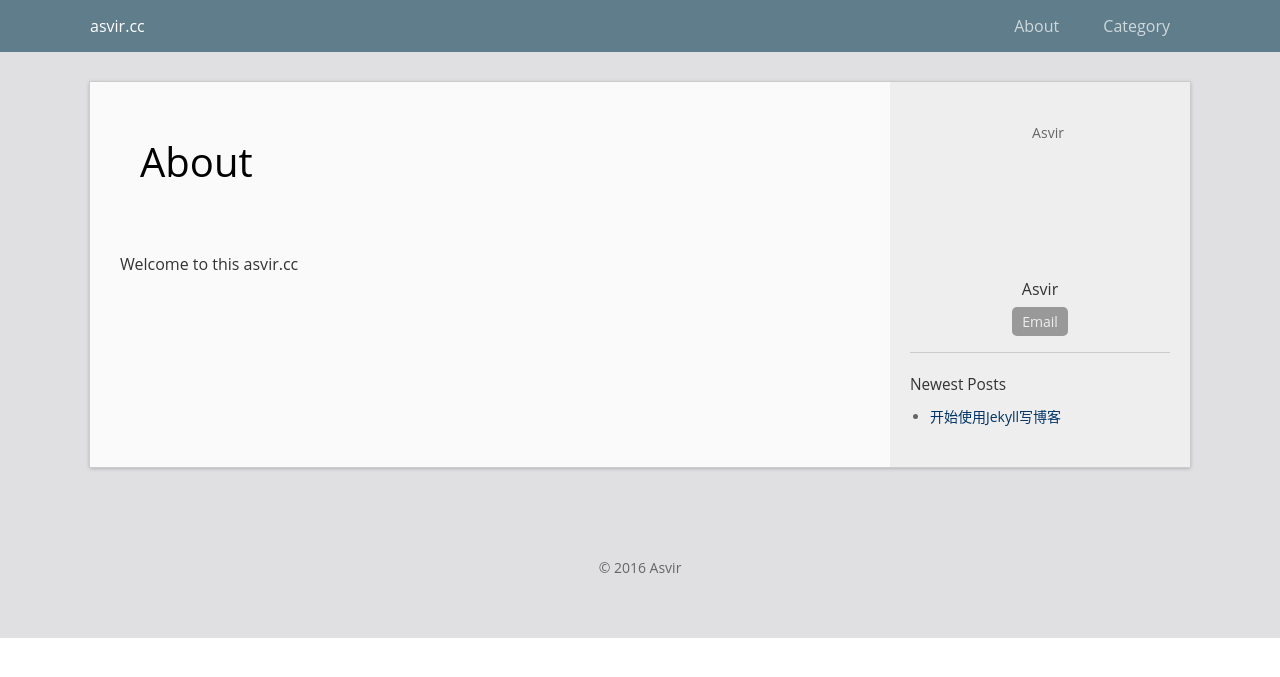
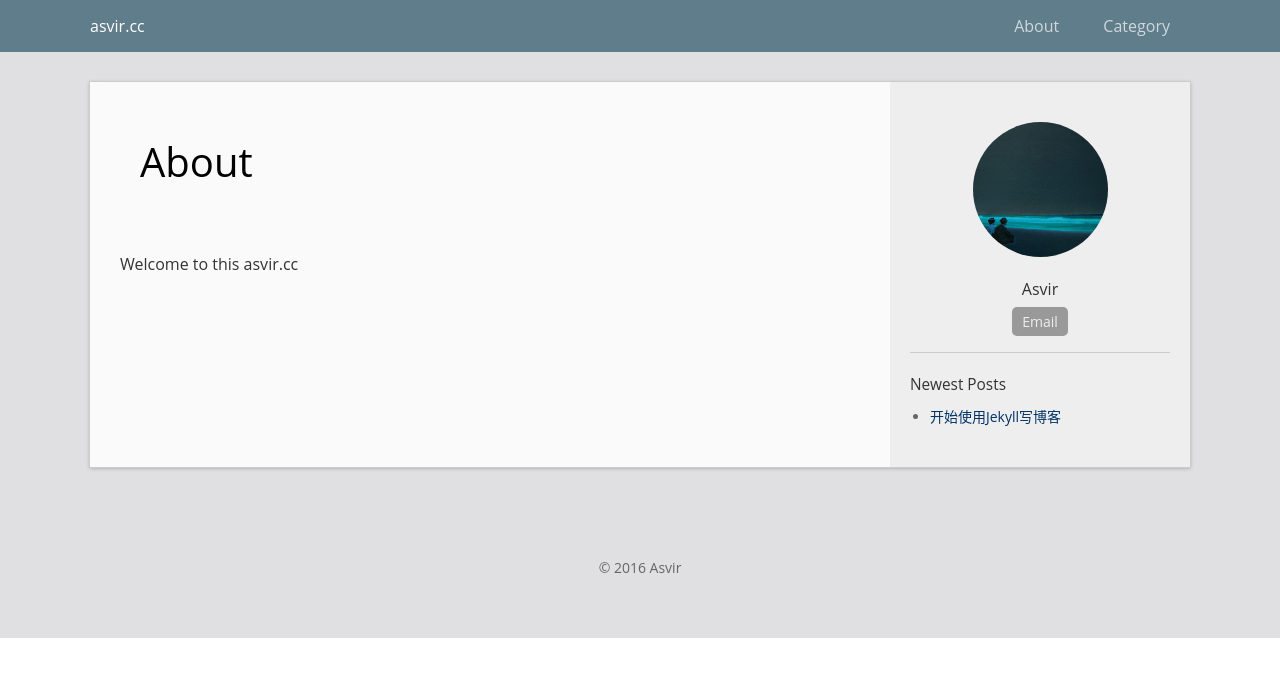
Before and after one commit to asvircc/asvircc.github.io, a Jekyll site: the page built from about.md, in a window 1280 px wide. Shown: the top 677 px of the page. Built offline with Jekyll 4.4.1, drawn with Linux system fonts in a browser that asks for light colours.

Commit message:
modify avatar url ref from ./xxx/xx.jpg -> /xxx/xx.jpg

```diff
--- a/_config.yml
+++ b/_config.yml
@@ -1,6 +1,6 @@
 # Site settings
 title: asvir.cc
-url: "http://asvircc.github.io"    # the protocol and hostname of your site, eg. `http://laobubu.github.io`
+url: "asvir.cc"    # the protocol and hostname of your site, eg. `http://laobubu.github.io`
 baseurl: "" # the prefix of your site uri, eg. `/jekyll-theme-EasyBook` or just one slash `/`
 #timezone: Asia/Chongqing
 description: >
@@ -9,7 +9,7 @@ description: >
 # Your information
 email: asvircc@asvir.cc
 author: Asvir
-avatar: "./images/user/avatar.jpg"
+avatar: "/images/user/avatar.jpg"
 profile: One Asvir.cc
 #twitter_username: twitter_username
 #github_username:  github_username
```
Also changed, not shown: 1 other file.
